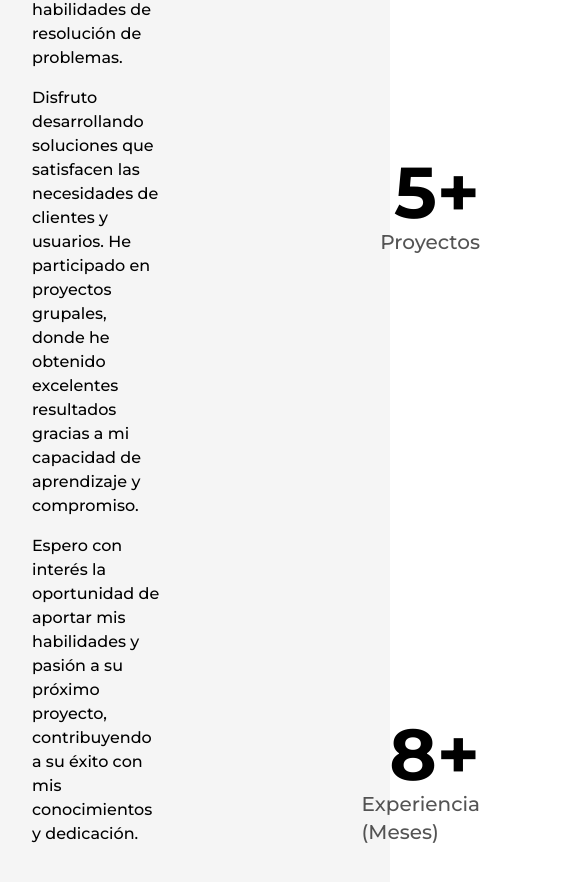
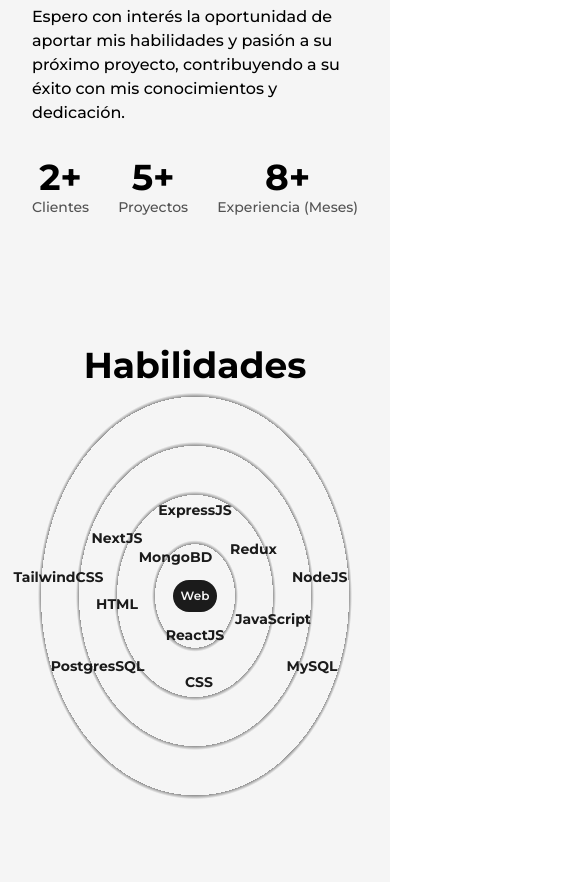
Before and after one commit to ARGEEK1/Portfolio, a Next.js app: page /about in a window 390 px wide. Shown: the part 1056-1938 px from the top of the page, 585 px wide, since content can reach past the window. Built offline with nearby package versions, Linux system fonts and the light colour scheme.

Commit message:
[ADD] component transition effect

```diff
--- a/src/components/Footer.js
+++ b/src/components/Footer.js
@@ -7,8 +7,8 @@
       className="w-full h-auto border-t-2 border-solid border-dark font-medium text-lg
     dark:text-light dark:border-light sm:text-base"
     >
-      <Layout className="py-8 flex items-center justify-between lg:flex-col lg:py-6">
-        <div className="flex items-center lg:py-2">
+      <Layout className="flex items-center justify-between lg:flex-col !p-8 xl:!p-6 lg:!p-6 md:!p-6 sm:!p-6">
+        <div className="flex items-center">
           &copy; 2023{" "}
           <a
             href="https://github.com/ARGEEK1"
@@ -18,7 +18,7 @@
             ARGEEK1
           </a>
         </div>
-        <div className="flex items-center lg:flex-col">
+        <div className="flex items-center lg:pt-2 lg:flex-col">
           <div>
             Desarrollado con{" "}
             <span className="text-primary dark:text-primaryDark text-2xl px-1">
--- a/src/components/HireMe.js
+++ b/src/components/HireMe.js
@@ -4,8 +4,7 @@
 const HireMe = () => {
   return (
     <div
-      className="fixed left-4 bottom-4 flex items-center justify-center overflow-hidden
-      md:right-8 md:left-auto md:top-0 md:bottom-auto md:absolute"
+      className="fixed left-4 bottom-4 flex flex-col items-center justify-center md:right-8 sm:right-0  overflow-hidden md:bottom-auto md:left-auto md:top-0 md:absolute z-20"
     >
       <div className="w-48 h-auto flex items-center justify-center relative md:w-24">
         <CircularText
--- a/src/components/LiIcon.js
+++ b/src/components/LiIcon.js
@@ -9,7 +9,7 @@
 
   return (
     <figure className="absolute left-0 stroke-dark dark:stroke-light">
-      <svg className="-rotate-90" width="75" height="75" viewBox="0 0 100 100">
+      <svg className="-rotate-90 md:w-[60px] md:h-[60px] xs:w-[40px] xs:h-[40px]" width="75" height="75" viewBox="0 0 100 100">
         <circle
           cx="75"
           cy="50"
--- a/src/components/Skills.js
+++ b/src/components/Skills.js
@@ -19,13 +19,15 @@
   return (
     <motion.div
       className="flex items-center justify-center rounded-full font-semibold bg-dark text-light
-          py-3 px-6 shadow-dark cursor-pointer absolute dark:bg-light dark:text-dark "
+          py-3 px-6 shadow-dark cursor-pointer absolute dark:bg-light dark:text-dark lg:py-2 lg:px-4
+          md:text-sm md:py-1.5 md:px-3 xs:bg-transparent xs:dark:bg-transparent xs:text-dark xs:dark:text-light
+          xs:font-bold"
       whileHover={{ scale: 1.05 }}
       initial={{ x: 0, y: 0 }}
       whileInView={{ x: x, y: y, transition: { duration: 1.5 } }}
       viewport={{ once: true }}
     >
-      <div className="mr-1">{icon}</div>
+      <div className="mr-1 w-6 h-6 xs:hidden">{icon}</div>
       {name}
     </motion.div>
   );
@@ -34,13 +36,17 @@
 const Skills = () => {
   return (
     <>
-      <h2 className="font-bold text-8xl mt-64 w-full text-center">
+      <h2 className="font-bold text-8xl mt-64 w-full text-center md:text-6xl xs:text-4xl md:mt-32">
         Habilidades
       </h2>
-      <div className="w-full h-screen relative flex items-center justify-center rounded-full bg-circularLight dark:bg-circularDark">
+      <div
+        className="w-full h-screen relative flex items-center justify-center rounded-full bg-circularLight dark:bg-circularDark
+      lg:h-[80vh] sm:h-[60vh] xs:h-[50vh] lg:bg-circularLightLg lg:dark:bg-circularDarkLg md:bg-circularLightMd md:dark:bg-circularDarkMd
+      sm:bg-circularLightSm sm:dark:bg-circularDarkSm"
+      >
         <motion.div
           className="flex items-center justify-center rounded-full font-semibold bg-dark text-light
-          p-8 shadow-dark cursor-pointer dark:bg-light dark:text-dark"
+          p-8 shadow-dark cursor-pointer dark:bg-light dark:text-dark lg:p-6 md:p-4 xs:text-xs xs:p-2"
           whileHover={{ scale: 1.05 }}
         >
           Web
@@ -51,12 +57,7 @@
         <Skill icon={<ReactIcon />} name="ReactJS" x="0vw" y="10vw" />
         <Skill icon={<NextJsIcon />} name="NextJS" x="-20vw" y="-15vw" />
         <Skill icon={<ReduxIcon />} name="Redux" x="15vw" y="-12vw" />
-        <Skill
-          icon={<NodeIcon className={"w-6 h-6"} />}
-          name="NodeJS"
-          x="32vw"
-          y="-5vw"
-        />
+        <Skill icon={<NodeIcon />} name="NodeJS" x="32vw" y="-5vw" />
         <Skill icon={<ExpressJsIcon />} name="ExpressJS" x="0vw" y="-22vw" />
         <Skill icon={<MongoDbIcon />} name="MongoBD" x="-5vw" y="-10vw" />
         <Skill
--- a/src/pages/about.js
+++ b/src/pages/about.js
@@ -43,10 +43,10 @@
         <Layout className="pt-16">
           <AnimatedText
             text="La Pasión Alimenta El Propósito!"
-            className="mb-16"
+            className="mb-16 lg:!text-7xl sm:!text-6xl xs:!text-4xl sm:mb-8"
           />
-          <div className="grid w-full grid-cols-8 gap-16">
-            <div className="col-span-3 flex flex-col items-start justify-start">
+          <div className="grid w-full grid-cols-8 gap-16 sm:gap-8">
+            <div className="col-span-3 flex flex-col items-start justify-start xl:col-span-4 md:order-2 md:col-span-8">
               <h2 className="mb-4 text-lg font-bold uppercase text-dark/75 dark:text-light/75">
                 Sobre Mí
               </h2>
@@ -71,7 +71,7 @@
 
             <div
               className="col-span-3 relative h-max rounded-2xl border-2 border-solid border-dark
-            bg-light p-8 dark:bg-dark dark:border-light"
+            bg-light p-8 dark:bg-dark dark:border-light xl:col-span-4 md:order-1 md:col-span-8"
             >
               <div className="absolute top-0 -right-3 -z-10 w-[102%] h-[103%] rounded-[2rem] bg-dark dark:bg-light" />
               <Image
@@ -85,30 +85,33 @@
               />
             </div>
 
-            <div className="col-span-2 flex flex-col items-end justify-between">
-              <div className="flex flex-col items-end justify-center">
-                <span className="inline-block text-7xl font-bold">
+            <div className="col-span-2 flex flex-col items-end justify-between xl:col-span-8 xl:flex-row xl:items-center md:order-3">
+              <div className="flex flex-col items-end justify-center xl:items-center">
+                <span className="inline-block text-7xl font-bold md:text-6xl sm:text-5xl xs:text-4xl">
                   <AnimatedNumbers value={2} />+
                 </span>
-                <h2 className="text-xl font-medium capitalize text-dark/75 dark:text-light/75">
+                <h2 className="text-xl font-medium capitalize text-dark/75 dark:text-light/75 xl:text-center md:text-lg sm:text-base
+                xs:text-sm">
                   clientes
                 </h2>
               </div>
 
-              <div className="flex flex-col items-end justify-center">
-                <span className="inline-block text-7xl font-bold">
+              <div className="flex flex-col items-end justify-center xl:items-center">
+                <span className="inline-block text-7xl font-bold md:text-6xl sm:text-5xl xs:text-4xl">
                   <AnimatedNumbers value={5} />+
                 </span>
-                <h2 className="text-xl font-medium capitalize text-dark/75 dark:text-light/75">
+                <h2 className="text-xl font-medium capitalize text-dark/75 dark:text-light/75 xl:text-center md:text-lg sm:text-base
+                xs:text-sm">
                   proyectos
                 </h2>
               </div>
 
-              <div className="flex flex-col items-end justify-center">
-                <span className="inline-block text-7xl font-bold">
+              <div className="flex flex-col items-end justify-center xl:items-center">
+                <span className="inline-block text-7xl font-bold md:text-6xl sm:text-5xl xs:text-4xl">
                   <AnimatedNumbers value={8} />+
                 </span>
-                <h2 className="text-xl font-medium capitalize text-dark/75 dark:text-light/75">
+                <h2 className="text-xl font-medium capitalize text-dark/75 dark:text-light/75 xl:text-center md:text-lg sm:text-base
+                xs:text-sm">
                   experiencia (meses)
                 </h2>
               </div>
--- a/src/pages/index.js
+++ b/src/pages/index.js
@@ -31,7 +31,7 @@
 
             <div className="w-1/2 flex flex-col items-center self-center lg:w-full lg:text-center">
               <AnimatedText
-                text="Transformando ideas en realidad con código."
+                text="Transformando ideas en realidad a través del código."
                 className="!text-6xl !text-left xl:!text-5xl lg:!text-center lg:!text-6xl md:!text-5xl sm:!text-3xl"
               />
               <p className="my-4 text-bese font-medium md:text-sm sm:text-xs">
--- a/tailwind.config.js
+++ b/tailwind.config.js
@@ -24,6 +24,18 @@
           "repeating-radial-gradient(rgba(0,0,0,0.4) 2px,#f5f5f5 5px,#f5f5f5 100px);",
         circularDark:
           "repeating-radial-gradient(rgba(255,255,255,0.5) 2px,#1b1b1b 8px,#1b1b1b 100px);",
+        circularLightLg:
+          "repeating-radial-gradient(rgba(0,0,0,0.4) 2px,#f5f5f5 5px,#f5f5f5 80px);",
+        circularDarkLg:
+          "repeating-radial-gradient(rgba(255,255,255,0.5) 2px,#1b1b1b 8px,#1b1b1b 80px);",
+        circularLightMd:
+          "repeating-radial-gradient(rgba(0,0,0,0.4) 2px,#f5f5f5 5px,#f5f5f5 60px)",
+        circularDarkMd:
+          "repeating-radial-gradient(rgba(255,255,255,0.5) 2px,#1b1b1b 8px,#1b1b1b 60px)",
+        circularLightSm:
+          "repeating-radial-gradient(rgba(0,0,0,0.4) 2px,#f5f5f5 5px,#f5f5f5 40px)",
+        circularDarkSm:
+          "repeating-radial-gradient(rgba(255,255,255,0.5) 2px,#1b1b1b 8px,#1b1b1b 40px)",
       },
     },
     screens: {
```
Also changed, not shown: src/components/Education.js (+8 -8 lines), src/components/Experience.js (+8 -8 lines), src/pages/projects.js (+24 -19 lines), src/components/TransitionEffect.js (added).
